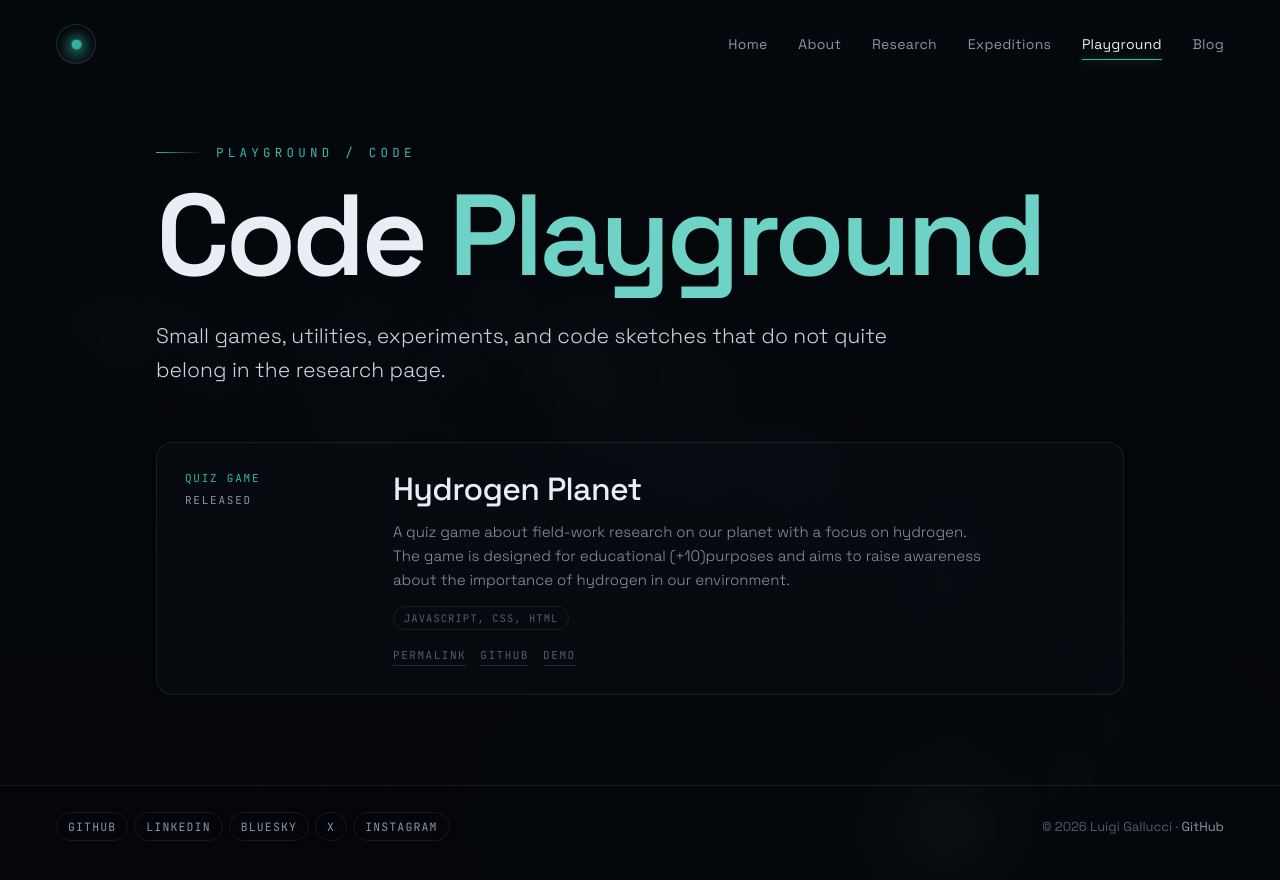
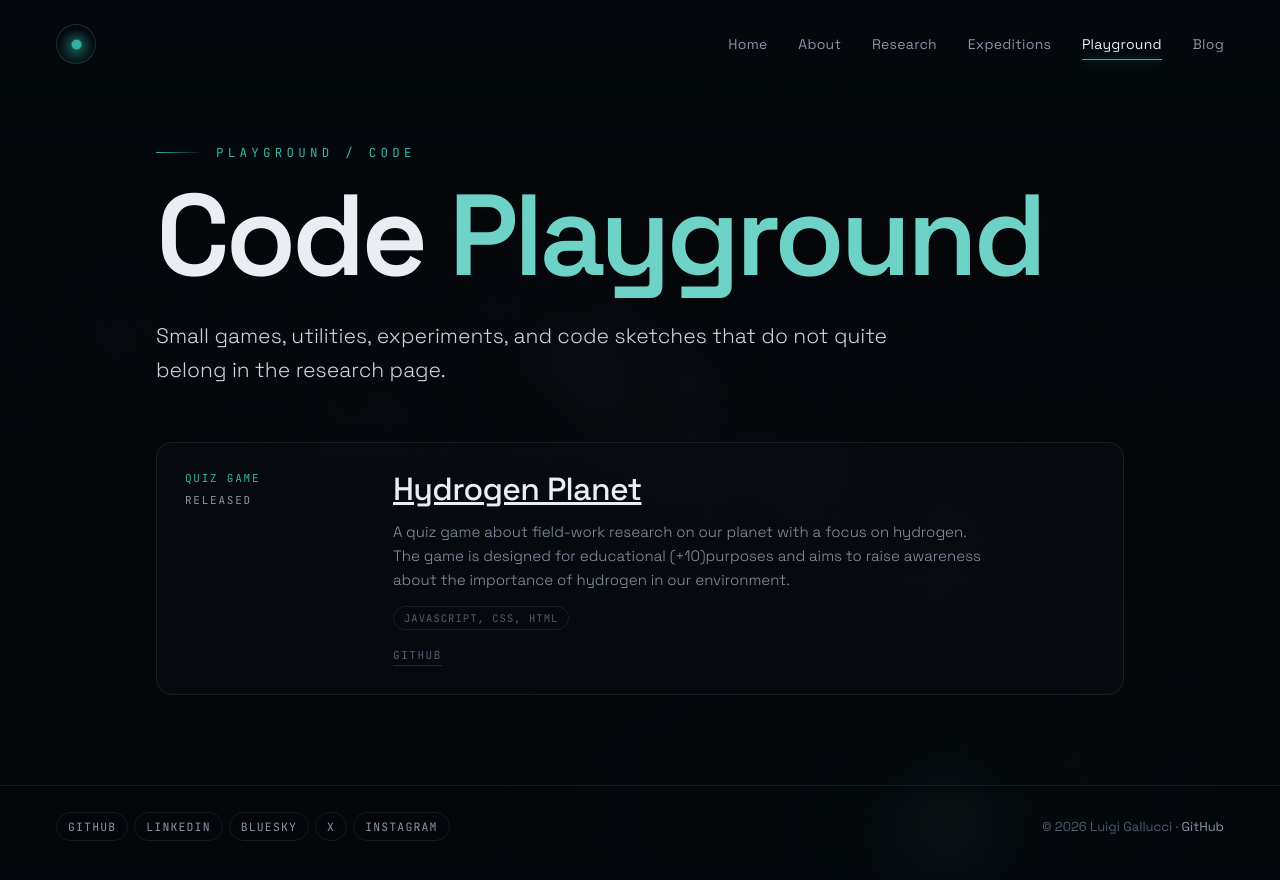
Before and after one commit to l-gallucci/l-gallucci.github.io, a Jekyll site: the page built from _pages/code-playground.md, in a window 1280 px wide. Shown: the top 880 px of the page. Built offline with Jekyll 4.4.1, drawn with Linux system fonts in a browser that asks for light colours.

Commit message:
refactor: make card titles link to demo, drop dead permalinks

```diff
--- a/_layouts/code-playground.html
+++ b/_layouts/code-playground.html
@@ -17,14 +17,16 @@ layout: base
         {% if project.status %}<span>{{ project.status }}</span>{% endif %}
       </div>
       <div>
+        {% if project.links.demo %}
+        <h2><a href="{{ project.links.demo }}" target="_blank" rel="noopener">{{ project.title }}</a></h2>
+        {% else %}
         <h2>{{ project.title }}</h2>
+        {% endif %}
         {% if project.description %}<p>{{ project.description }}</p>{% endif %}
         {% if project.stack %}<div class="tags"><span class="tag">{{ project.stack }}</span></div>{% endif %}
         {% if project.links %}
         <div class="project-links">
-          <a href="{{ '/playground/code/' | append: '#' | append: project_id | relative_url }}">Permalink</a>
           {% if project.links.github %}<a href="{{ project.links.github }}" target="_blank" rel="noopener">GitHub</a>{% endif %}
-          {% if project.links.demo %}<a href="{{ project.links.demo }}" target="_blank" rel="noopener">Demo</a>{% endif %}
           {% if project.links.source %}<a href="{{ project.links.source }}" target="_blank" rel="noopener">Source</a>{% endif %}
         </div>
         {% endif %}
--- a/_layouts/photo-portfolio.html
+++ b/_layouts/photo-portfolio.html
@@ -16,7 +16,6 @@ layout: base
       <figcaption>
         <span>{{ photo.place }}{% if photo.place and photo.year %} / {% endif %}{{ photo.year }}</span>
         <b>{{ photo.title }}</b>
-        <a href="{{ '/playground/photos/' | append: '#' | append: photo_id | relative_url }}">Permalink</a>
       </figcaption>
     </figure>
     {% endfor %}
```
